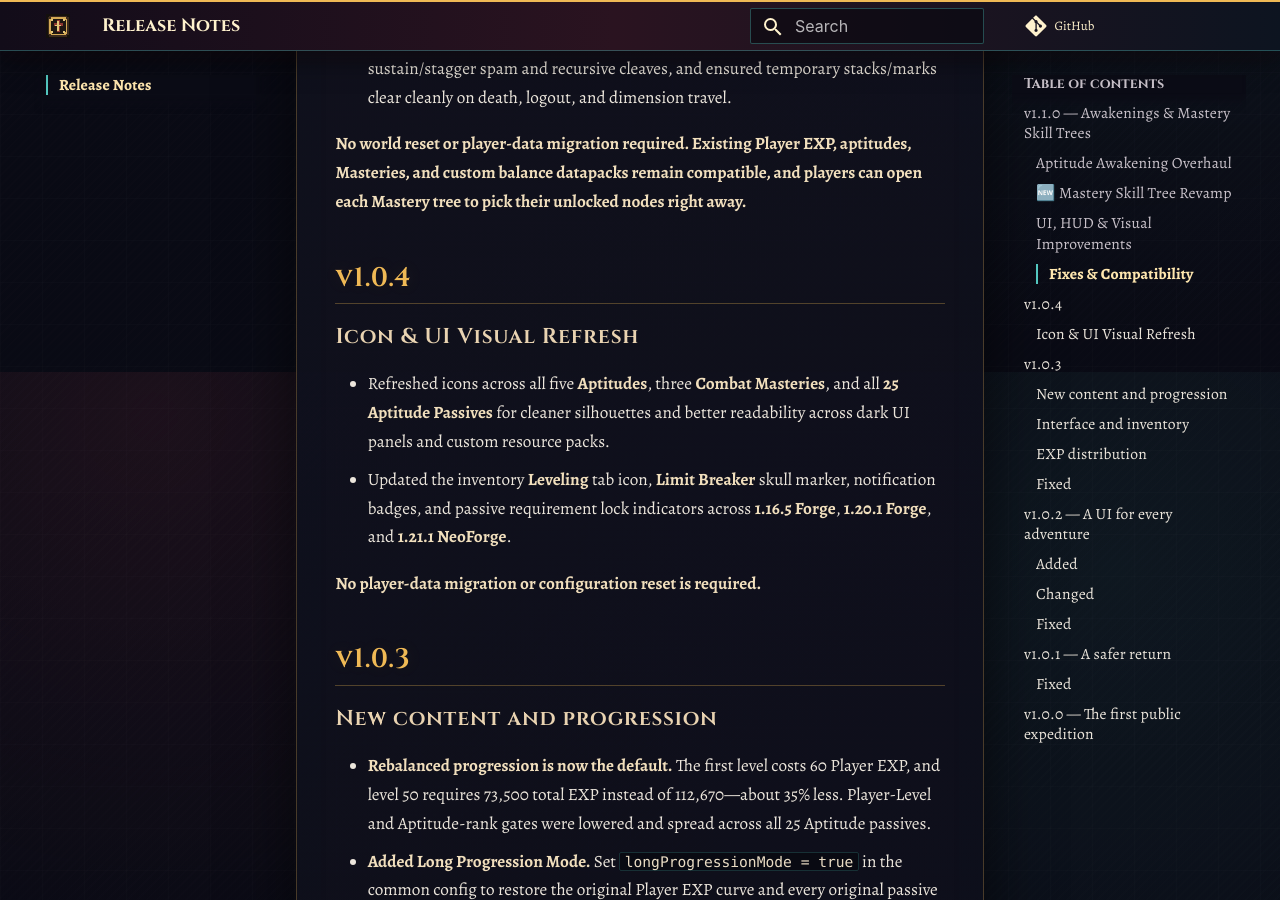
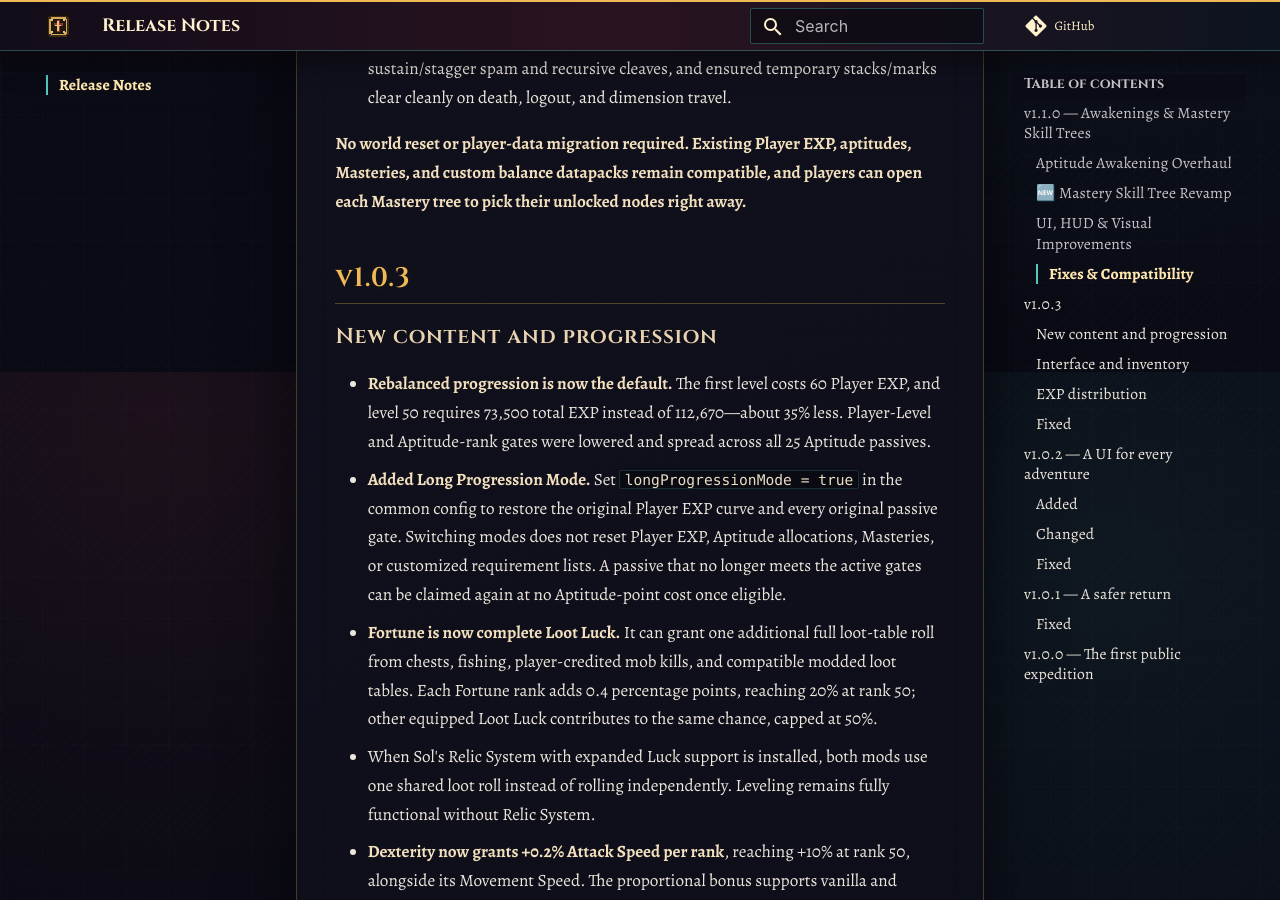
Before and after one commit to markmochi/sols-leveling-system-wiki, an MkDocs documentation site: the page built from docs/changelog.md, in a window 1280 px wide and 900 px high, scrolled down 4128 px. Built offline with MkDocs 1.6.1 and Material for MkDocs 9.7.7, drawn with Linux system fonts in a browser that asks for light colours; comment, search, counter and statistics services are not loaded.

Commit message:
Remove v1.0.4 section from release notes

```diff
--- a/docs/changelog.md
+++ b/docs/changelog.md
@@ -83,15 +83,6 @@ Every Aptitude's final passive is now a full 10-level **Awakening** with passive
 
 **No world reset or player-data migration required. Existing Player EXP, aptitudes, Masteries, and custom balance datapacks remain compatible, and players can open each Mastery tree to pick their unlocked nodes right away.**
 
-## v1.0.4
-
-### Icon & UI Visual Refresh
-
-- Refreshed icons across all five **Aptitudes**, three **Combat Masteries**, and all **25 Aptitude Passives** for cleaner silhouettes and better readability across dark UI panels and custom resource packs.
-- Updated the inventory **Leveling** tab icon, **Limit Breaker** skull marker, notification badges, and passive requirement lock indicators across **1.16.5 Forge**, **1.20.1 Forge**, and **1.21.1 NeoForge**.
-
-**No player-data migration or configuration reset is required.**
-
 ## v1.0.3
 
 ### New content and progression
```
